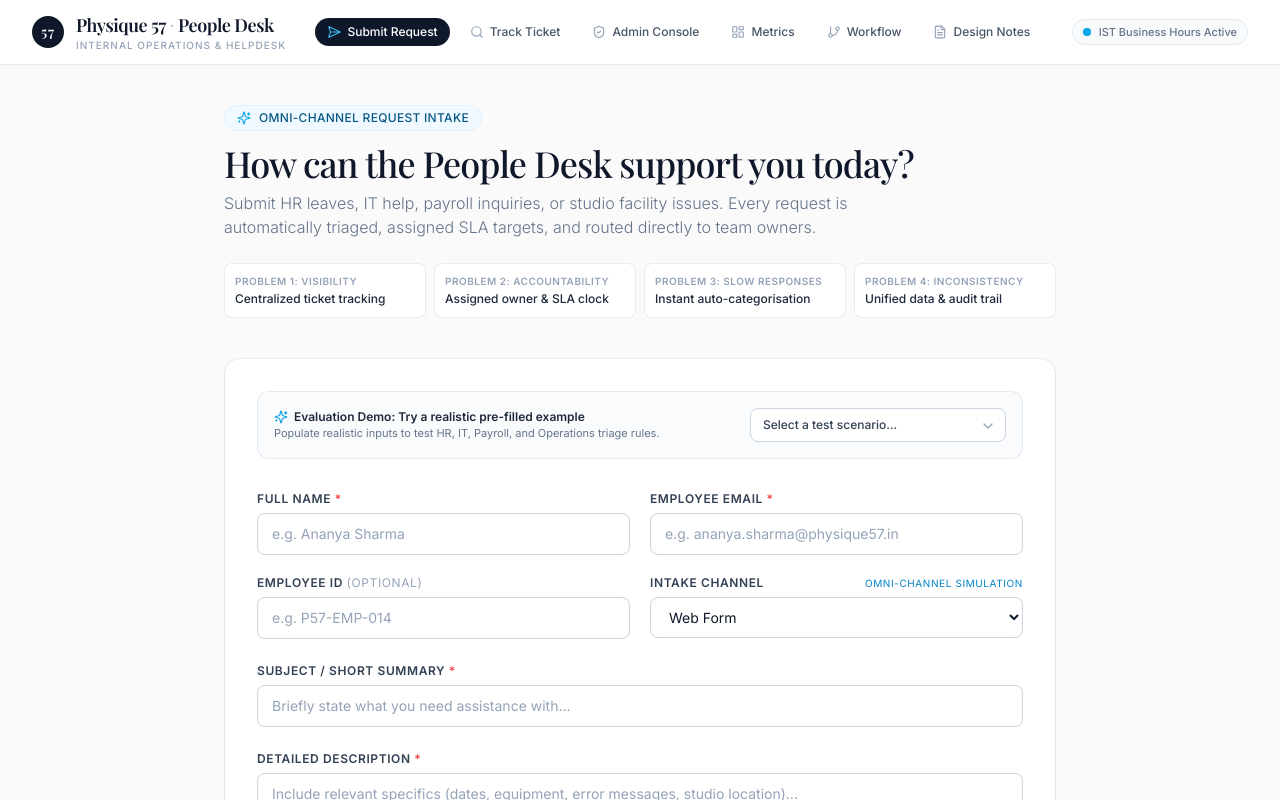
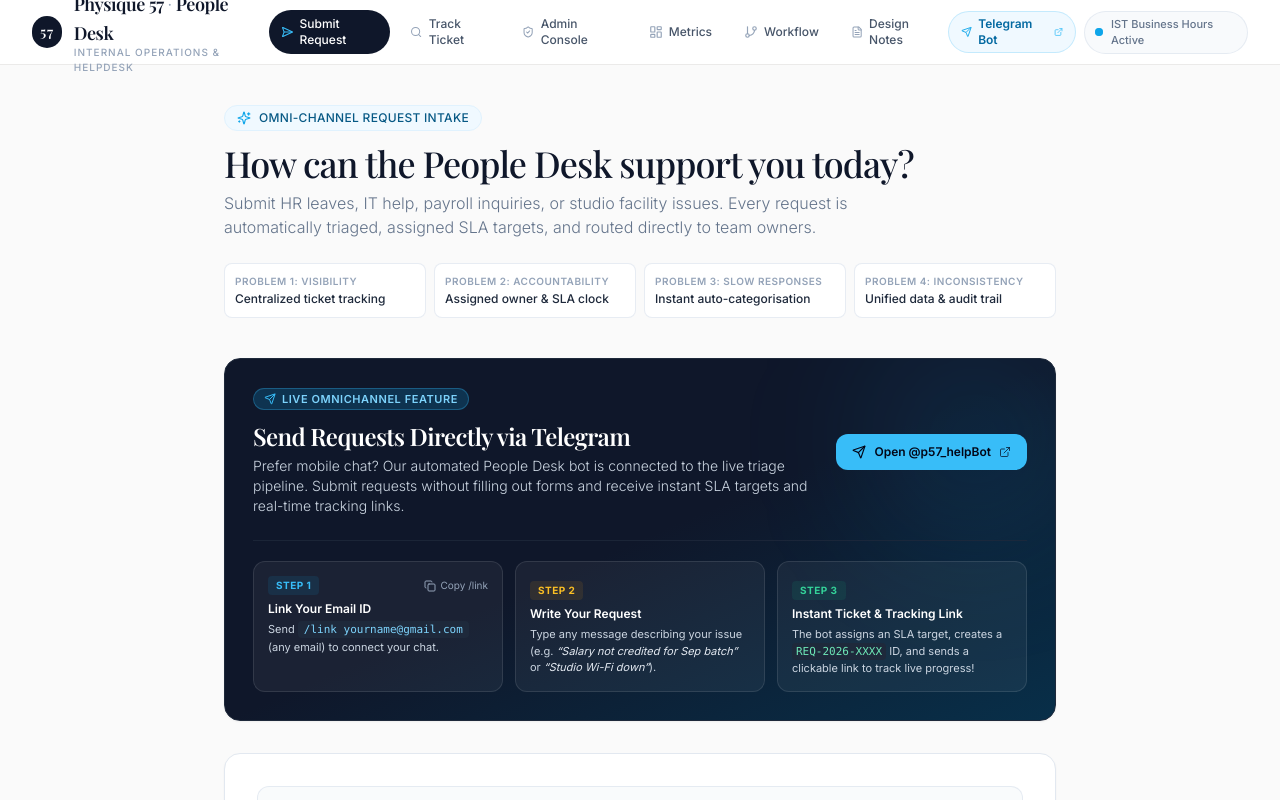
Before and after one commit to rebeluni/57_poc, a Next.js app: page / in a window 1280 px wide. Shown: the top 800 px of the page. Built offline with nearby package versions, Linux system fonts and the light colour scheme; a web font is replaced by a local one.

Commit message:
feat: add telegram request instructions banner and navigation links to UI

```diff
--- a/app/page.tsx
+++ b/app/page.tsx
@@ -10,6 +10,7 @@
   CheckCircle2,
   AlertCircle,
   Copy,
+  Check,
   ExternalLink,
   ChevronDown,
   Layers,
@@ -57,6 +58,7 @@
   const [errorMessage, setErrorMessage] = useState<string | null>(null);
   const [submissionResult, setSubmissionResult] = useState<IntakeSubmissionResponse | null>(null);
   const [copiedId, setCopiedId] = useState(false);
+  const [copiedTelegramCmd, setCopiedTelegramCmd] = useState(false);
 
   const handlePrefill = (example: FormExample) => {
     setSenderName(example.name);
@@ -152,6 +154,97 @@
           <div className="p-2.5 rounded-lg bg-white border border-slate-200/80 shadow-2xs">
             <p className="text-[10px] uppercase tracking-wider text-slate-400 font-semibold">Problem 4: Inconsistency</p>
             <p className="text-xs font-medium text-slate-800 mt-0.5">Unified data & audit trail</p>
+          </div>
+        </div>
+      </div>
+
+      {/* Telegram Live Request Integration Banner */}
+      <div className="mb-8 rounded-2xl bg-gradient-to-br from-slate-900 via-slate-900 to-sky-950 text-white p-6 sm:p-7 border border-slate-800 shadow-sm relative overflow-hidden">
+        {/* Ambient glow decoration */}
+        <div className="absolute top-0 right-0 -mt-8 -mr-8 w-56 h-56 bg-sky-500/10 rounded-full blur-3xl pointer-events-none" />
+
+        <div className="flex flex-col lg:flex-row lg:items-center justify-between gap-5 relative z-10">
+          <div>
+            <div className="inline-flex items-center gap-1.5 px-2.5 py-0.5 rounded-full bg-sky-500/20 text-sky-300 text-[11px] font-semibold border border-sky-400/30 uppercase tracking-wider mb-2.5">
+              <Send className="w-3 h-3 text-sky-400" />
+              <span>Live Omnichannel Feature</span>
+            </div>
+            <h2 className="font-serif-luxury text-xl sm:text-2xl font-semibold tracking-tight text-white">
+              Send Requests Directly via Telegram
+            </h2>
+            <p className="mt-1 text-xs sm:text-sm text-slate-300 font-light max-w-xl">
+              Prefer mobile chat? Our automated People Desk bot is connected to the live triage pipeline. Submit requests without filling out forms and receive instant SLA targets and real-time tracking links.
+            </p>
+          </div>
+
+          <div className="shrink-0">
+            <a
+              href="https://t.me/p57_helpBot"
+              target="_blank"
+              rel="noopener noreferrer"
+              className="inline-flex items-center justify-center gap-2 px-4 py-2.5 rounded-xl bg-sky-400 hover:bg-sky-300 text-slate-950 font-semibold text-xs transition-all shadow-xs"
+            >
+              <Send className="w-3.5 h-3.5" />
+              <span>Open @p57_helpBot</span>
+              <ExternalLink className="w-3 h-3 text-slate-950/70" />
+            </a>
+          </div>
+        </div>
+
+        {/* 3 Simple Steps */}
+        <div className="mt-6 pt-5 border-t border-slate-800/80 grid grid-cols-1 md:grid-cols-3 gap-3 relative z-10">
+          {/* Step 1 */}
+          <div className="p-3.5 rounded-xl bg-white/5 border border-white/10 backdrop-blur-xs flex flex-col justify-between">
+            <div>
+              <div className="flex items-center justify-between mb-1.5">
+                <span className="text-[10px] font-bold uppercase tracking-wider text-sky-400 bg-sky-500/10 px-2 py-0.5 rounded">
+                  Step 1
+                </span>
+                <button
+                  type="button"
+                  onClick={() => {
+                    navigator.clipboard.writeText('/link yourname@gmail.com');
+                    setCopiedTelegramCmd(true);
+                    setTimeout(() => setCopiedTelegramCmd(false), 2000);
+                  }}
+                  className="text-[10px] text-slate-400 hover:text-white flex items-center gap-1 transition-colors"
+                  title="Copy command template"
+                >
+                  {copiedTelegramCmd ? <Check className="w-3 h-3 text-emerald-400" /> : <Copy className="w-3 h-3" />}
+                  <span>{copiedTelegramCmd ? 'Copied' : 'Copy /link'}</span>
+                </button>
+              </div>
+              <p className="text-xs font-semibold text-white">Link Your Email ID</p>
+              <p className="text-[11px] text-slate-300 mt-1">
+                Send <code className="px-1.5 py-0.5 rounded bg-slate-800 text-sky-300 font-mono text-[11px]">/link yourname@gmail.com</code> (any email) to connect your chat.
+              </p>
+            </div>
+          </div>
+
+          {/* Step 2 */}
+          <div className="p-3.5 rounded-xl bg-white/5 border border-white/10 backdrop-blur-xs flex flex-col justify-between">
+            <div>
+              <span className="text-[10px] font-bold uppercase tracking-wider text-amber-400 bg-amber-500/10 px-2 py-0.5 rounded inline-block mb-1.5">
+                Step 2
+              </span>
+              <p className="text-xs font-semibold text-white">Write Your Request</p>
+              <p className="text-[11px] text-slate-300 mt-1">
+                Type any message describing your issue (e.g. <span className="italic text-slate-200">&ldquo;Salary not credited for Sep batch&rdquo;</span> or <span className="italic text-slate-200">&ldquo;Studio Wi-Fi down&rdquo;</span>).
+              </p>
+            </div>
+          </div>
+
+          {/* Step 3 */}
+          <div className="p-3.5 rounded-xl bg-white/5 border border-white/10 backdrop-blur-xs flex flex-col justify-between">
+            <div>
+              <span className="text-[10px] font-bold uppercase tracking-wider text-emerald-400 bg-emerald-500/10 px-2 py-0.5 rounded inline-block mb-1.5">
+                Step 3
+              </span>
+              <p className="text-xs font-semibold text-white">Instant Ticket & Tracking Link</p>
+              <p className="text-[11px] text-slate-300 mt-1">
+                The bot assigns an SLA target, creates a <code className="px-1 py-0.5 rounded bg-slate-800 text-emerald-300 font-mono text-[11px]">REQ-2026-XXXX</code> ID, and sends a clickable link to track live progress!
+              </p>
+            </div>
           </div>
         </div>
       </div>
@@ -441,6 +534,24 @@
                     </option>
                   ))}
                 </select>
+                {channel === 'Telegram' && (
+                  <div className="mt-2 p-2.5 rounded-lg bg-sky-50 border border-sky-200 text-xs text-sky-900 flex items-center justify-between gap-2">
+                    <div>
+                      <span className="font-semibold block text-[11px]">Live Telegram Bot Available</span>
+                      <span className="text-[10px] text-sky-700">
+                        Text <a href="https://t.me/p57_helpBot" target="_blank" rel="noopener noreferrer" className="font-bold underline">@p57_helpBot</a> directly from Telegram without using this form!
+                      </span>
+                    </div>
+                    <a
+                      href="https://t.me/p57_helpBot"
+                      target="_blank"
+                      rel="noopener noreferrer"
+                      className="px-2.5 py-1 rounded bg-sky-500 hover:bg-sky-400 text-slate-950 font-semibold text-[10px] shrink-0 transition-colors shadow-2xs"
+                    >
+                      Open Bot
+                    </a>
+                  </div>
+                )}
               </div>
             </div>
 
--- a/components/Navbar.tsx
+++ b/components/Navbar.tsx
@@ -13,6 +13,8 @@
   Menu,
   X,
   Sparkles,
+  Send,
+  ExternalLink,
 } from 'lucide-react';
 
 const NAV_ITEMS = [
@@ -69,13 +71,27 @@
             })}
           </nav>
 
-          {/* Live System Badge */}
-          <div className="hidden lg:flex items-center gap-2 text-[11px] font-medium text-slate-500 bg-slate-50 border border-slate-200/80 px-2.5 py-1 rounded-full">
-            <span className="relative flex h-2 w-2">
-              <span className="animate-ping absolute inline-flex h-full w-full rounded-full bg-sky-400 opacity-75"></span>
-              <span className="relative inline-flex rounded-full h-2 w-2 bg-sky-500"></span>
-            </span>
-            <span>IST Business Hours Active</span>
+          {/* Live System Badge & Telegram Button */}
+          <div className="hidden lg:flex items-center gap-2">
+            <a
+              href="https://t.me/p57_helpBot"
+              target="_blank"
+              rel="noopener noreferrer"
+              className="inline-flex items-center gap-1.5 px-3 py-1 rounded-full text-xs font-semibold bg-sky-50 hover:bg-sky-100 text-sky-700 border border-sky-200/80 transition-colors shadow-2xs"
+              title="Open @p57_helpBot on Telegram"
+            >
+              <Send className="w-3 h-3 text-sky-500" />
+              <span>Telegram Bot</span>
+              <ExternalLink className="w-2.5 h-2.5 text-sky-400" />
+            </a>
+
+            <div className="flex items-center gap-2 text-[11px] font-medium text-slate-500 bg-slate-50 border border-slate-200/80 px-2.5 py-1 rounded-full">
+              <span className="relative flex h-2 w-2">
+                <span className="animate-ping absolute inline-flex h-full w-full rounded-full bg-sky-400 opacity-75"></span>
+                <span className="relative inline-flex rounded-full h-2 w-2 bg-sky-500"></span>
+              </span>
+              <span>IST Business Hours Active</span>
+            </div>
           </div>
 
           {/* Mobile menu button */}
@@ -111,6 +127,21 @@
               </Link>
             );
           })}
+
+          <div className="pt-2 border-t border-slate-100">
+            <a
+              href="https://t.me/p57_helpBot"
+              target="_blank"
+              rel="noopener noreferrer"
+              className="flex items-center justify-between px-3 py-2 rounded-lg bg-sky-50 text-sky-800 text-sm font-semibold border border-sky-200"
+            >
+              <span className="flex items-center gap-2">
+                <Send className="w-4 h-4 text-sky-600" />
+                <span>Open Telegram Bot (@p57_helpBot)</span>
+              </span>
+              <ExternalLink className="w-3.5 h-3.5 text-sky-500" />
+            </a>
+          </div>
         </div>
       )}
     </header>
```
